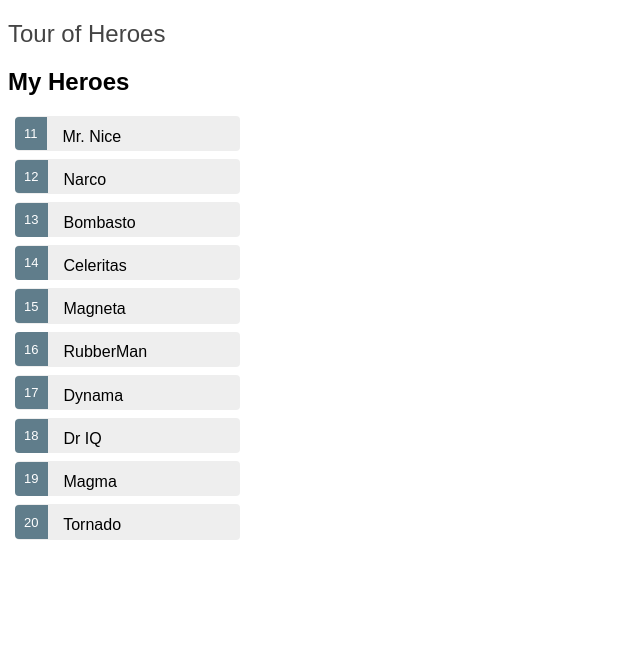
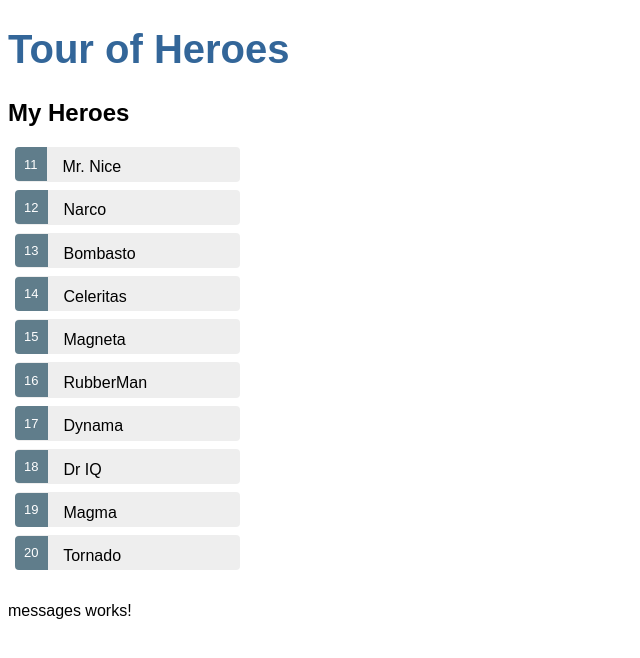
Before and after one commit to AlenaDmit/angular-tour-of-heroes, an Angular app: page / in a window 1280 px wide. Shown: the top 658 px of the page, without its empty margins (0-640 px from the left). Built offline with nearby package versions, Linux system fonts and the light colour scheme.

Commit message:
add message component to app component

```diff
--- a/src/app/app.component.html
+++ b/src/app/app.component.html
@@ -1,3 +1,4 @@
-<h2>{{title}}</h2>
+<h1>{{title}}</h1>
 <app-heroes></app-heroes>
+<app-messages></app-messages>
 <router-outlet></router-outlet>
```
